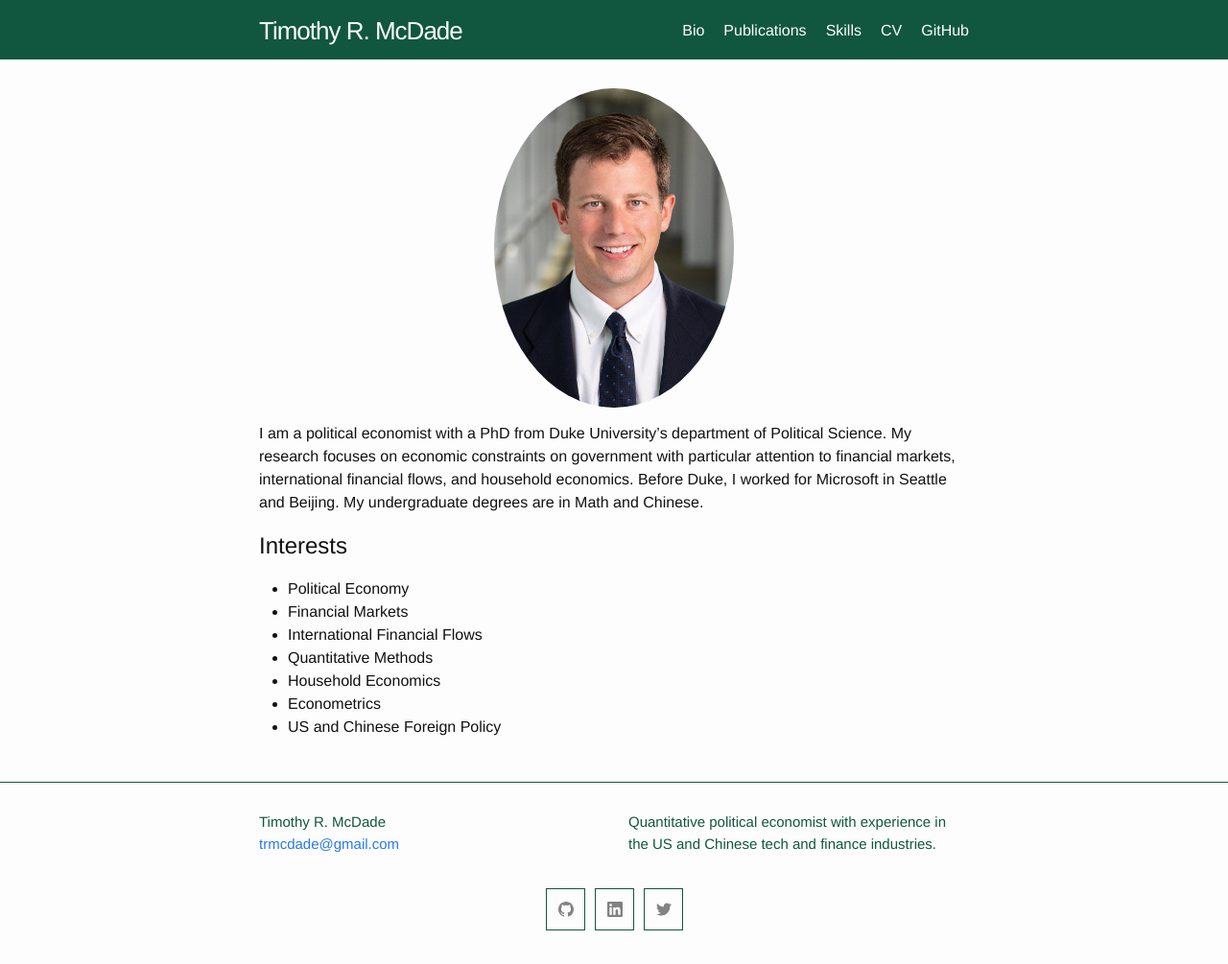
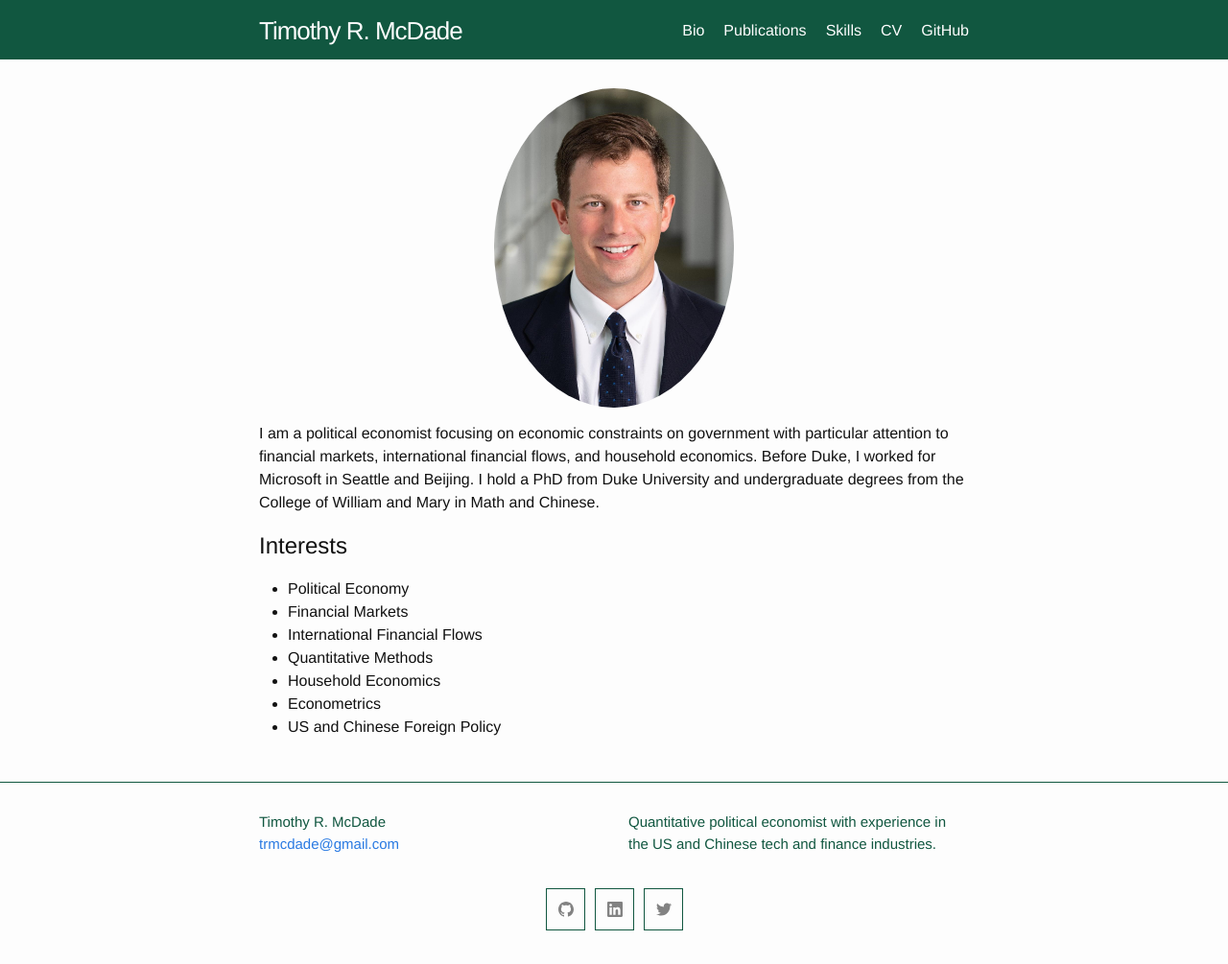
Before and after one commit to trmcdade/trmcdade.github.io, a Jekyll site: the page built from index.md, in a window 1280 px wide. Shown: the whole page at 96% size. Built offline with Jekyll 4.4.1, drawn with Linux system fonts in a browser that asks for light colours.

Commit message:
Update index.md

```diff
--- a/index.md
+++ b/index.md
@@ -6,7 +6,7 @@ layout: home
   <a href="url"><img src= "/assets/images/portrait_web.jpg" width="250" style="border-radius:50%"></a>
 </p>
 
-I am a political economist with a PhD from Duke University's department of Political Science. My research focuses on economic constraints on government with particular attention to financial markets, international financial flows, and household economics. Before Duke, I worked for Microsoft in Seattle and Beijing. My undergraduate degrees are in Math and Chinese.
+I am a political economist focusing on economic constraints on government with particular attention to financial markets, international financial flows, and household economics. Before Duke, I worked for Microsoft in Seattle and Beijing. I hold a PhD from Duke University and undergraduate degrees from the College of William and Mary in Math and Chinese.
 
 ## Interests
 - Political Economy
```
